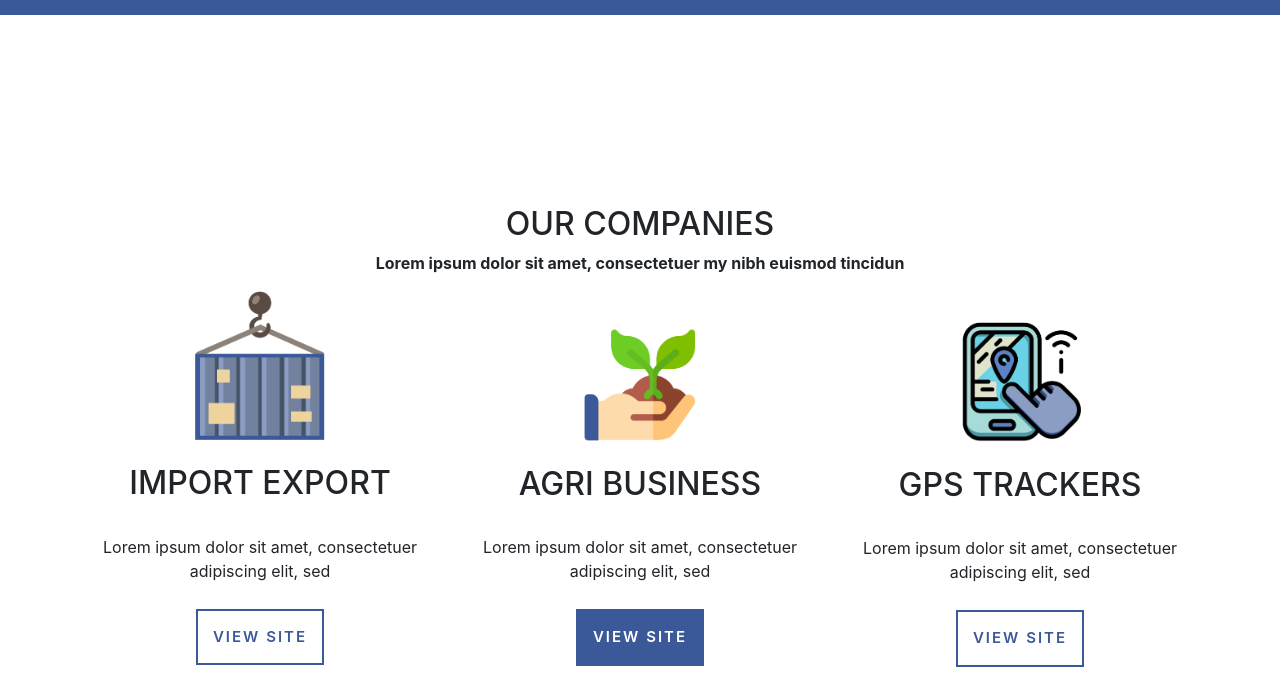
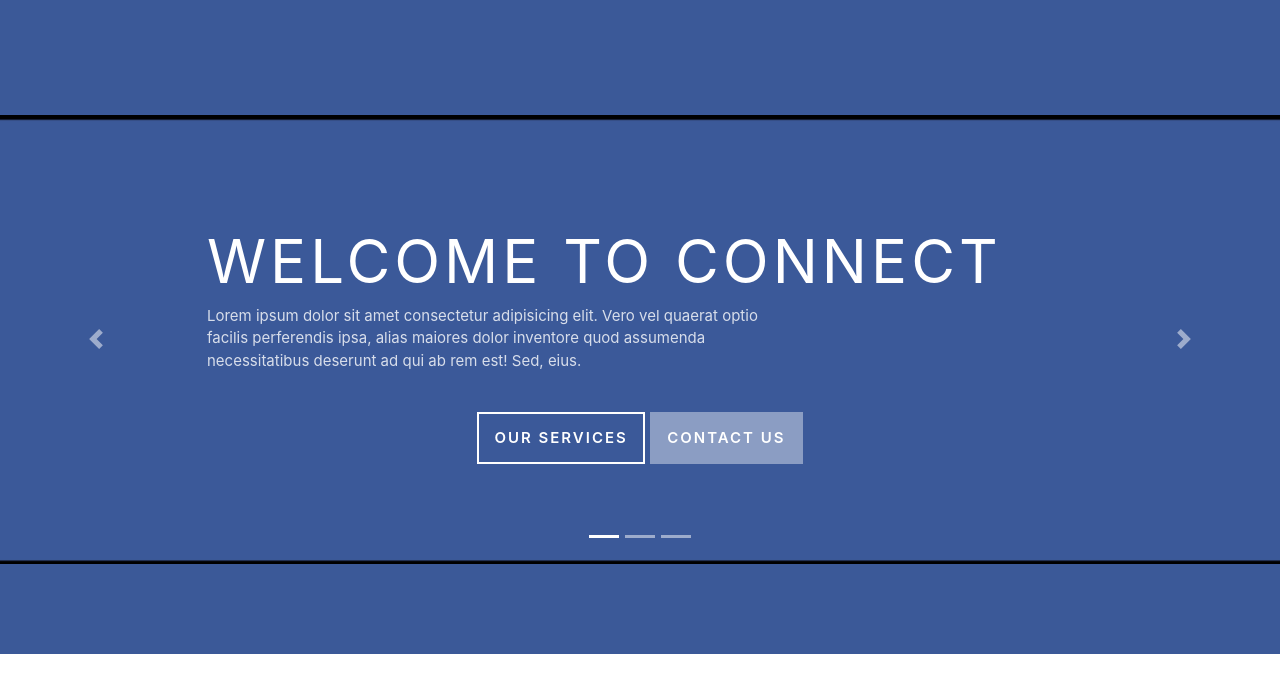
Before and after one commit to FilenberTech/connect_updated, a plain HTML site: page index.html in a window 1280 px wide. Shown: the part 103-800 px from the top of the page. Drawn offline with nearby package versions, Linux system fonts and the light colour scheme; a script that the page names is missing.

Commit message:
Update index.html

```diff
--- a/index.html
+++ b/index.html
@@ -66,7 +66,7 @@
 
     </section>
 
-    <div style="display: none;" id="carouselExampleIndicators" class="carousel slide" data-ride="carousel">
+    <div id="carouselExampleIndicators" class="carousel slide" data-ride="carousel">
         <ol class="carousel-indicators">
             <li data-target="#carouselExampleIndicators" data-slide-to="0" class="active"></li>
             <li data-target="#carouselExampleIndicators" data-slide-to="1"></li>
```
